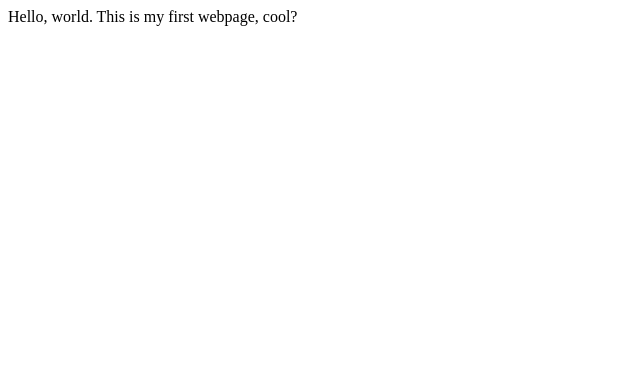
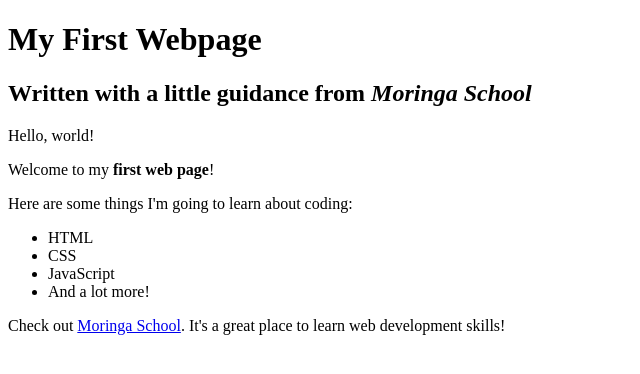
Before and after one commit to JKimani77/my-first-webpage, a plain HTML site: page my-first-webpage.html in a window 1280 px wide. Shown: the whole page, without its empty margins (0-640 px from the left). Drawn offline with Linux system fonts and the light colour scheme.

Commit message:
Commits file

```diff
--- a/my-first-webpage.html
+++ b/my-first-webpage.html
@@ -1,10 +1,22 @@
 <!DOCTYPE html>
 <html>
+  <head>
+    <title>My first webpage!</title>
+  </head>
+  <body>
+    <h1>My First Webpage</h1>
+     <h2>Written with a little guidance from <em>Moringa School</em></h2>
+
+    <p>Hello, world!</p>
+    <p>Welcome to my <strong>first web page</strong>!</p>
+
+    <p>Here are some things I'm going to learn about coding:</p>
+    <ul>
+      <li>HTML</li>
+      <li>CSS</li>
+      <li>JavaScript</li>
+      <li>And a lot more!</li>
+    </ul>
+</p>Check out <a href="http://moringaschool.com/">Moringa School</a>. It's a great place to learn web development skills!</p>
+  </body>
 </html>
- <title>My first webpage is lit!</title>
-</head>
-<body>
-  Hello, world.
-  This is my first webpage, cool?
-</body>
-</html>
```
Also changed, not shown: my-favourite-things.html (+3 -1 lines), my-pet.html (added, +23 -0 lines), practise-website.html (added, +13 -0 lines), Images/elephant.jpg (added).
